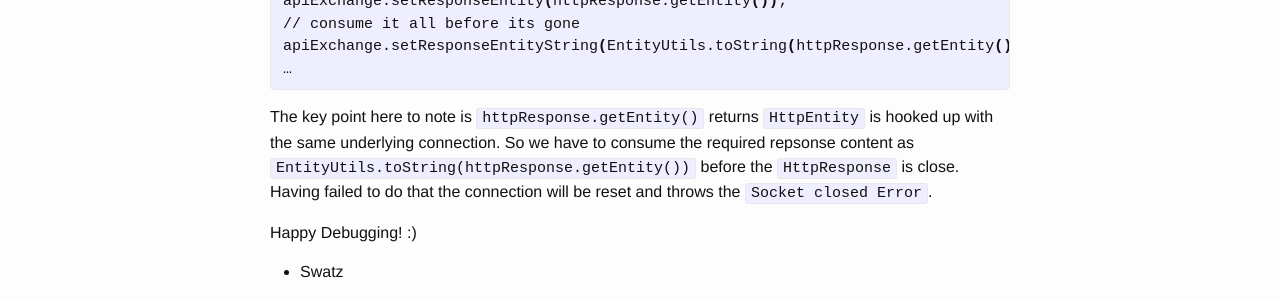
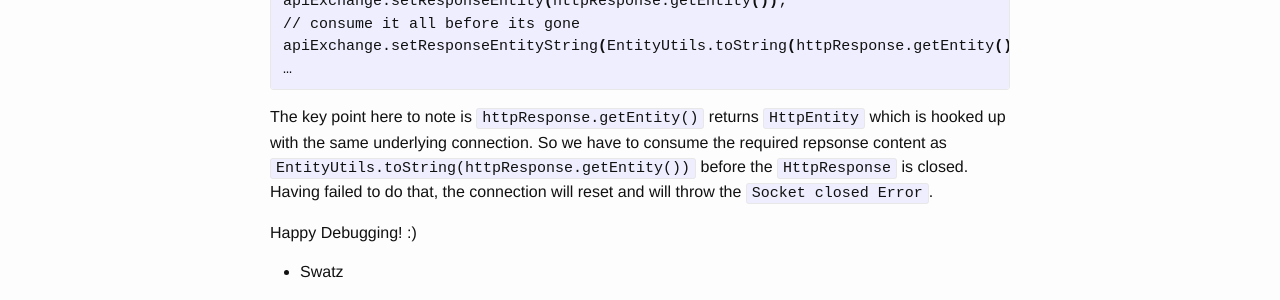
Before and after one commit to SwathiMystery/femgeekz.github.io, a Jekyll site: the page built from _posts/2016-09-24-sockettimeoutexception-in-httpentity.markdown, in a window 1280 px wide. Shown: the part 626-926 px from the top of the page. Built offline with Jekyll 4.4.1, drawn with Linux system fonts in a browser that asks for light colours; comment, search, counter and statistics services are not loaded.

Commit message:
typos fix

```diff
--- a/_posts/2016-09-24-sockettimeoutexception-in-httpentity.markdown
+++ b/_posts/2016-09-24-sockettimeoutexception-in-httpentity.markdown
@@ -37,8 +37,9 @@ apiExchange.setResponseEntityString(EntityUtils.toString(httpResponse.getEntity(
 …
 {% endhighlight %}
 
-The key point here to note is `httpResponse.getEntity()` returns `HttpEntity` is hooked up with the same
-underlying connection. So we have to consume the required repsonse content as `EntityUtils.toString(httpResponse.getEntity())` before the `HttpResponse` is close. Having failed to do that the connection will be reset and throws the
+The key point here to note is `httpResponse.getEntity()` returns `HttpEntity` which is hooked up with the same
+underlying connection.
+So we have to consume the required repsonse content as `EntityUtils.toString(httpResponse.getEntity())` before the `HttpResponse` is closed. Having failed to do that, the connection will reset and will throw the
 `Socket closed Error`.
 
 Happy Debugging! :)
```
